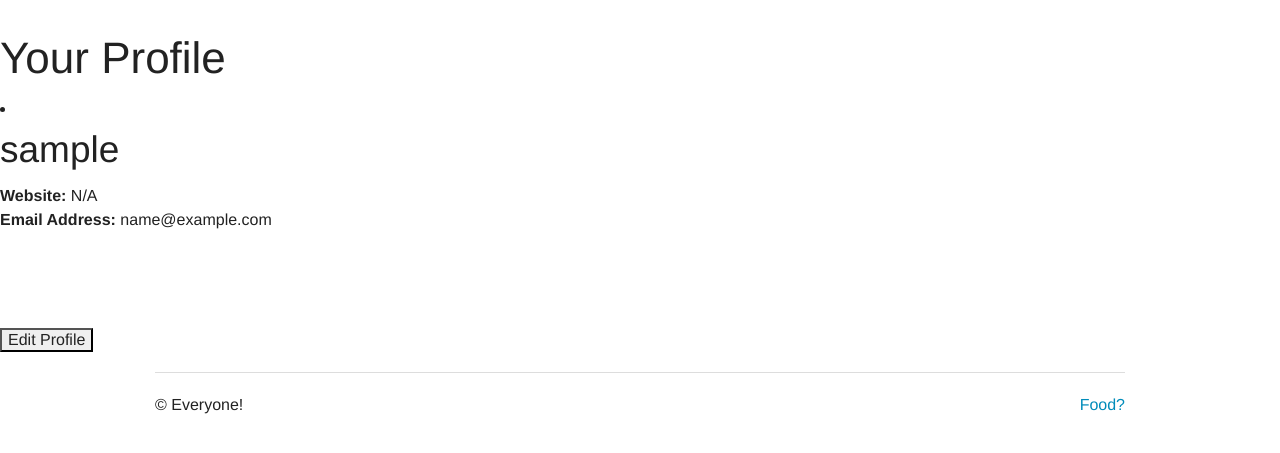
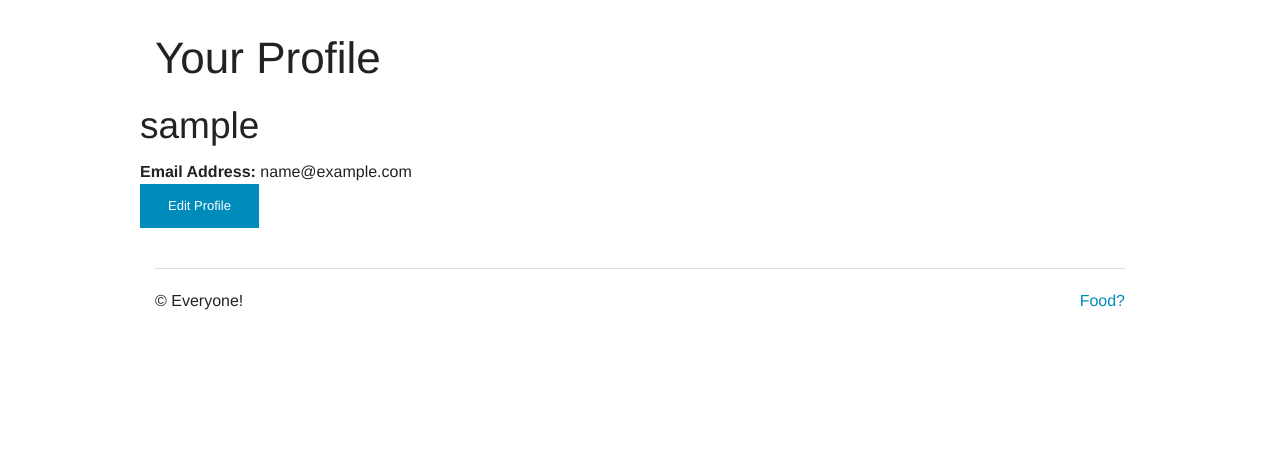
Before and after one commit to isaac-jordan/GrubGrabber, a Django app: template grubgrabber/templates/profile.html in a window 1280 px wide. Shown: the part 45-498 px from the top of the page. Run offline with Django 3.2, Linux system fonts and the light colour scheme; the template is opened without the code that fills it, so the values that code supplies are empty; the visitor is signed in with stand-in values (Sample User, id 1); some libraries are stand-ins or nearby versions.

Commit message:
changed profile HTML file

```diff
--- a/grubgrabber/templates/profile.html
+++ b/grubgrabber/templates/profile.html
@@ -3,42 +3,38 @@
 {% block title %}Your Profile{% endblock %}
 
 {% block content %}
-    <div class="page-header">
-        <h1 class="form-signin-heading">Your Profile</h1>
-    </div>
 
+    <div class="row">
+    <div class="large-12 columns">
+        <h1>Your Profile</h1>
     <style>
+
     img {
     float: left;
     margin: 10px;
     }
-    </style>
+	</style>
+		<div class="row">
 
-    <li class="list-group-item">
+		<h2> {{ user.username }} </h2>
+
         {% if user_profile.picture %}
             <img src="{{ user_profile.picture.url }}" HEIGHT="200" WIDTH="250"/>
         {% endif %}
 
-        <h2> {{ user.username }} </h2>
 
-        <b> Website: </b>
-        {% if user_profile %}
-            <a href="{{user_profile.website }}">{{user_profile.website}}</a>
-        {% else %}
-            N/A
-        {% endif %}
-        <br />
 
         <b> Email Address: </b>
         {{ user.email }}
+		{% if user_profile.about %}
+		<b> About me: </b> {{user_profile.about}}
+		{% endif %}
+    <br />
 
-        <br /><br /><br /><br />
-
-    </li>
-
-    <br />
-    <form action="{% url 'profile' %}">
-        <input class="btn btn-lg btn-primary" type="submit" value="Edit Profile">
+	<form action="{% url 'profile' %}">
+        <input class="button small" type="submit" value="Edit Profile">
     </form>
-
+	</div>
+	</div>
+	</div>
 {% endblock %}
```
